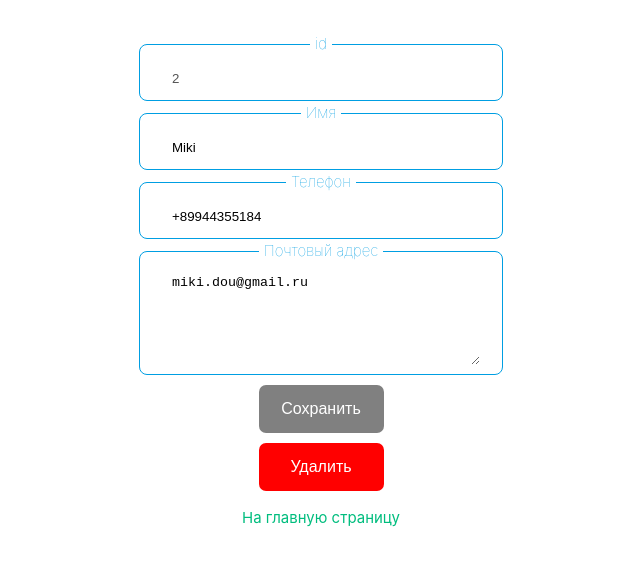
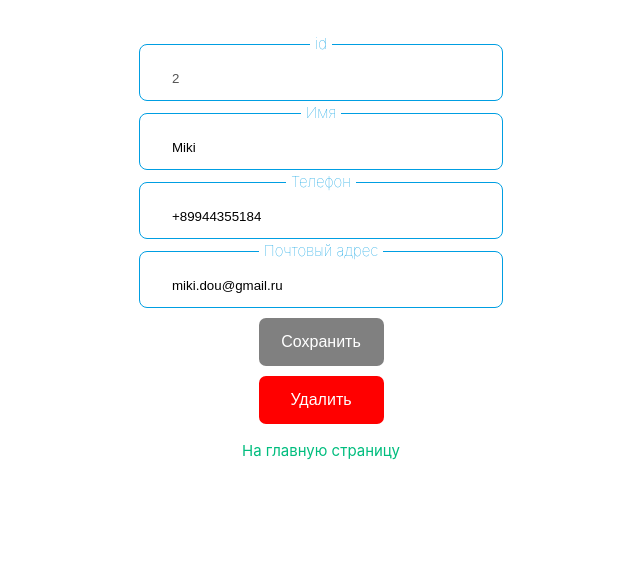
Before and after one commit to Zuko44/contacts, a Vue app: page / in a window 1280 px wide. Both pictures are taken after a click on the element 639 px from the left and 544 px from the top of the page. Shown: the top 566 px of the page, without its empty margins (319-959 px from the left). Built offline with nearby package versions, Linux system fonts and the light colour scheme.

Commit message:
added validation

```diff
--- a/src/components/ContactEdit.vue
+++ b/src/components/ContactEdit.vue
@@ -73,15 +73,33 @@ onMounted(() => {
       </fieldset>
       <fieldset>
         <legend>Имя</legend>
-        <input v-model="name" name="category" type="text" class="fields" />
+        <input
+          v-model="name"
+          name="category"
+          type="text"
+          class="fields"
+          placeholder="не менее 2-х символов"
+        />
       </fieldset>
       <fieldset>
         <legend>Телефон</legend>
-        <input v-model="phone" name="title" type="text" class="fields" />
+        <input
+          v-model="phone"
+          name="title"
+          type="tel"
+          class="fields"
+          placeholder="не менее 10-х символов"
+        />
       </fieldset>
       <fieldset>
         <legend>Почтовый адрес</legend>
-        <textarea v-model="email" name="description" type="text"></textarea>
+        <input
+          v-model="email"
+          name="email"
+          type="email"
+          class="fields"
+          placeholder="не менее 2-х символов"
+        />
       </fieldset>
       <div class="buttons">
         <button
```
